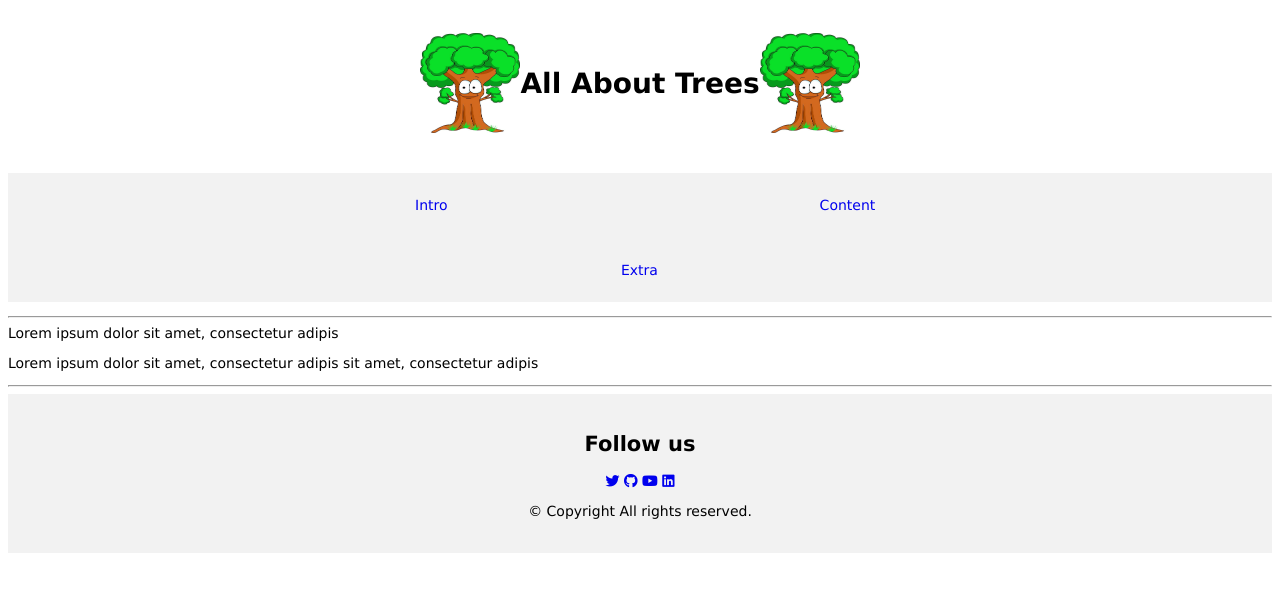
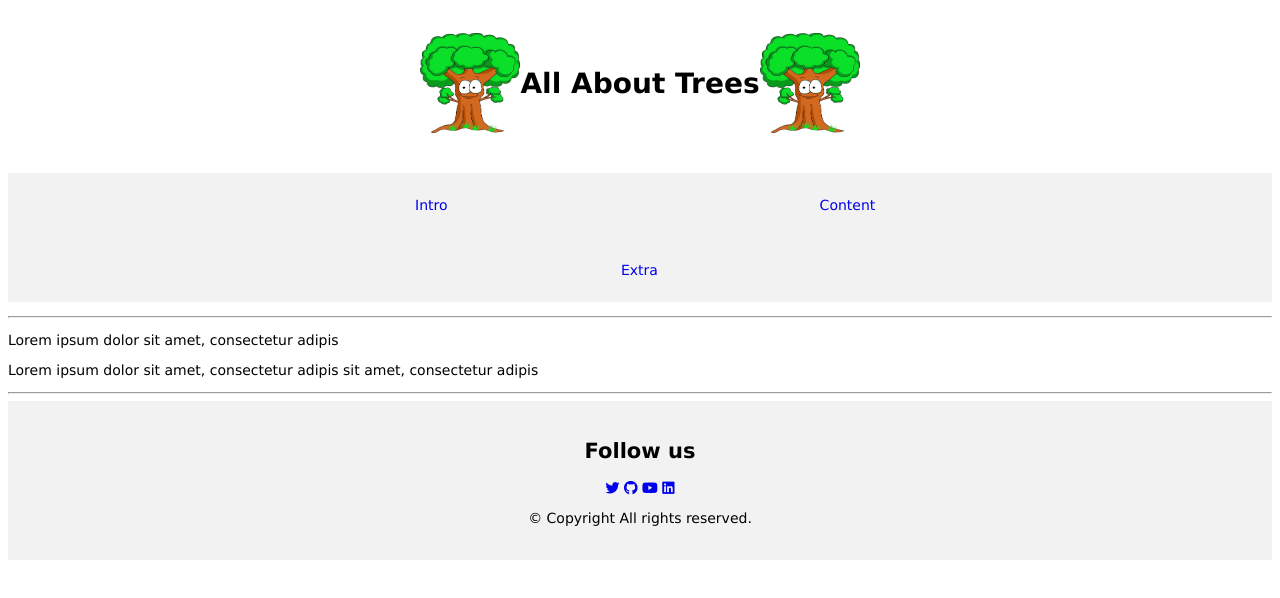
Before and after one commit to HYF-Class20/agile-development-groups1-all-about-trees, a website: page website-Code/index.html in a window 1280 px wide. Drawn offline with Linux system fonts and the light colour scheme.

Commit message:
fixed the typos

```diff
--- a/website-Code/index.html
+++ b/website-Code/index.html
@@ -10,9 +10,9 @@
 
 <!-- TODO This is headers where we have an img and a heading -->
 <header class="head">
-           <img class="emoji" src="img/happy-tree.jpg" alt="Emoji">
-    <h1> All About Trees</h1>
-        <img class="emoji" src="img/happy-tree.jpg" alt="Emoji">
+<img class="emoji" src="img/happy-tree.jpg" alt="Emoji">
+<h1> All About Trees</h1>
+<img class="emoji" src="img/happy-tree.jpg" alt="Emoji">
 </header>
 
 <!-- TODO The code contains a navigation bar with three attributes and that the first attribute (Intro) is linked to a file named "intro.html" in the "pages" folder. Clicking on it will take the user directly to the "readme" section of the project. -->
@@ -23,15 +23,20 @@
         <li><a href="#">Extra</a></li>
     </ul>
 </nav>
+
+<div>
 <hr>
-<pr> Lorem ipsum dolor sit amet, consectetur adipis </pr>
+<p> Lorem ipsum dolor sit amet, consectetur adipis </p>
 <p>
     Lorem ipsum dolor sit amet, consectetur adipis
     sit amet, consectetur adipis </p>
 
 <hr>
+</div>
+
 <!-- TODO This code creates a social media links section with icons for Twitter, GitHub, YouTube, and LinkedIn. Users can click on these icons to follow the project on these platforms. -->
-<div class="social"><footer>
+
+<footer>
     <div class="social">
         <h2>Follow us</h2>
         <span><a href="https://twitter.com/home"><i class="fab fa-twitter"></i></a></span>
```
Also changed, not shown: website-Code/pages/intro.html (+0 -1 lines).
